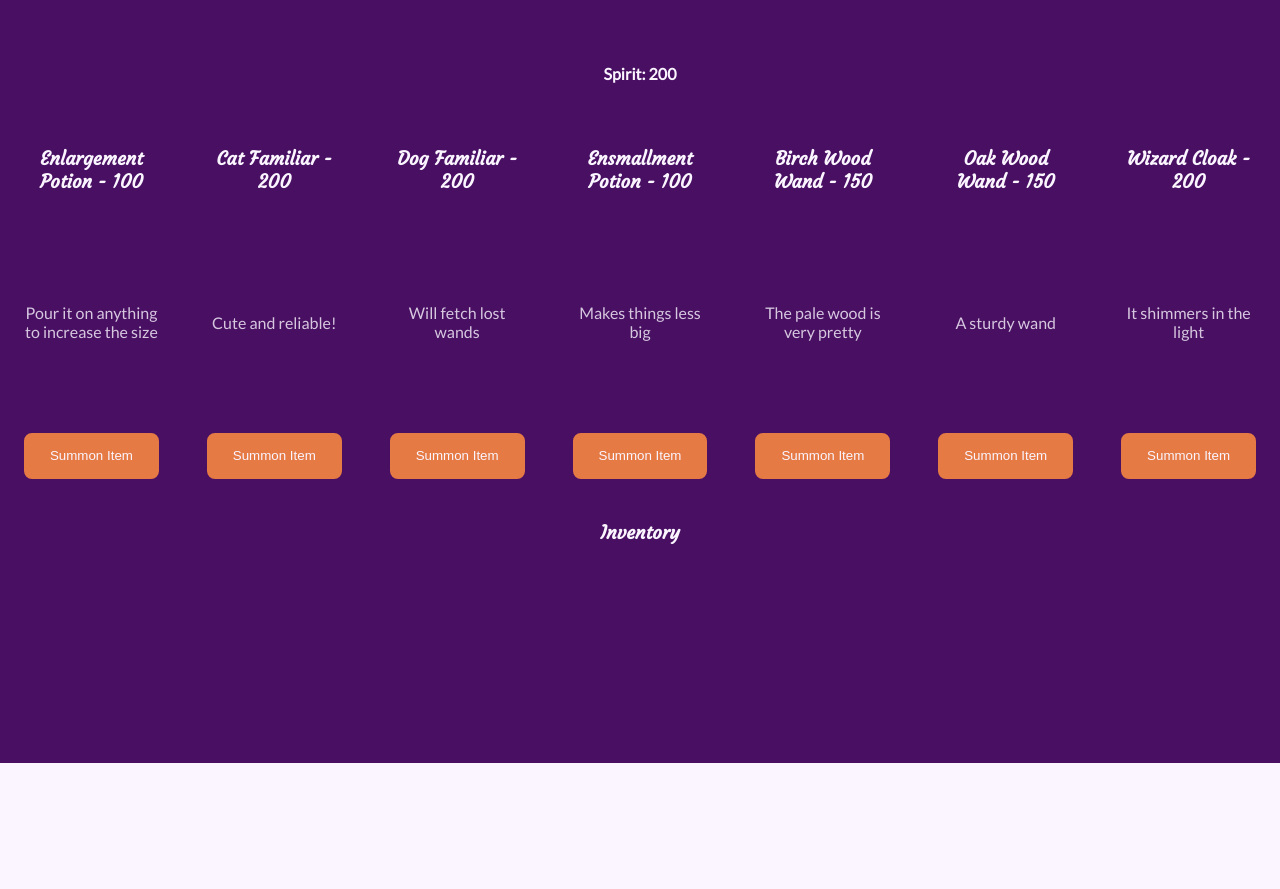
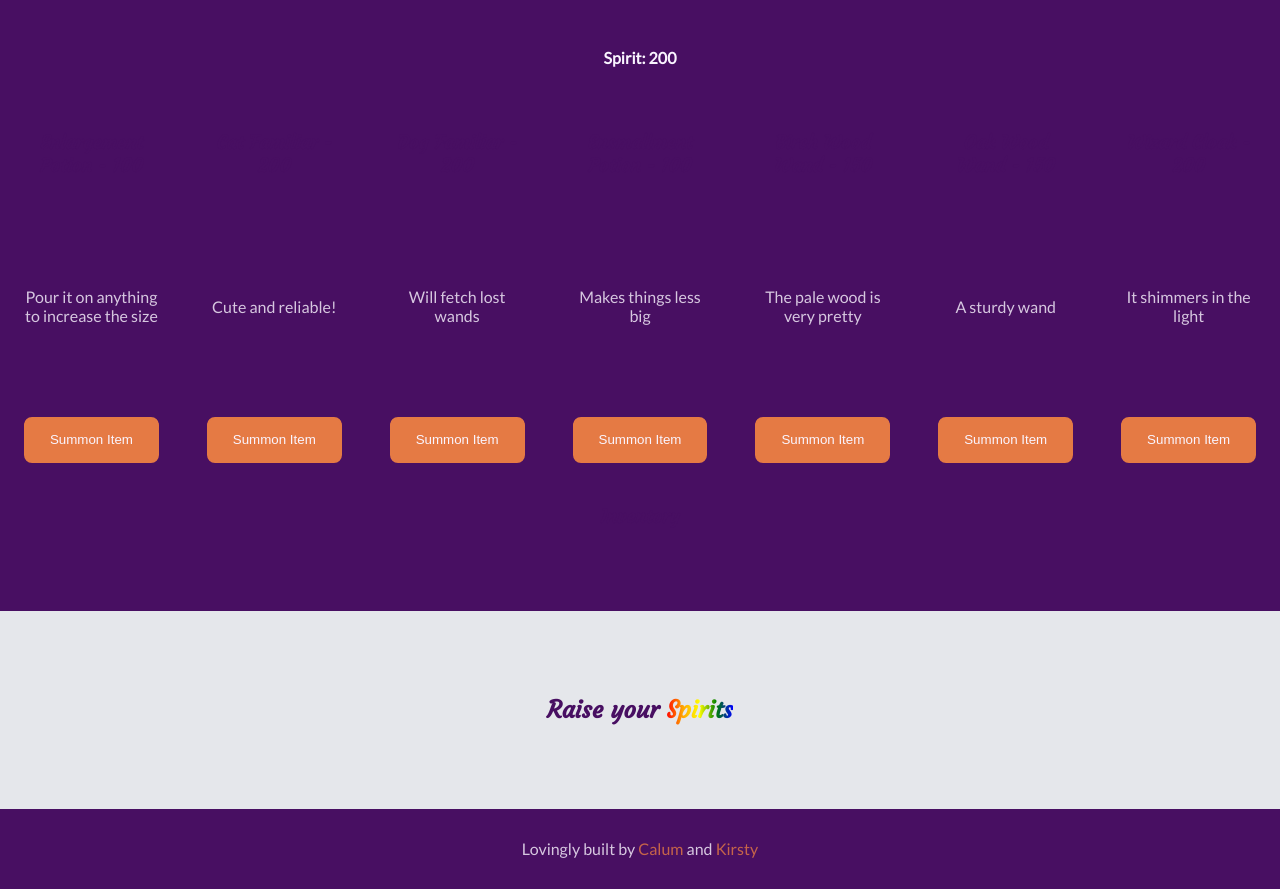
Before and after one commit to cmarsh27/chromemagic, a React (Create React App) app: page /summon in a window 1280 px wide. Shown: the part 340-1229 px from the top of the page. Before the commit the page ends 1103 px from the top, so only its background shows below. Built offline with nearby package versions, Linux system fonts and the light colour scheme.

Commit message:
Starting landing page

```diff
--- a/src/App.js
+++ b/src/App.js
@@ -2,6 +2,8 @@ import React, {useState, useEffect} from "react";
 import { BrowserRouter, Routes, Route } from "react-router-dom";
 
 import Navbar from "./components/Navbar/Navbar";
+import Footer from "./components/Footer/Footer";
+import Landing from "./pages/Landing/Landing";
 import Goals from "./pages/Goals/Goals";
 import Shop from "./pages/Shop/Shop";
 import Summon from "./pages/Summon/Summon";
@@ -38,10 +40,12 @@ function App() {
          <BrowserRouter>
             <Navbar spirit={spirit} ducats={ducats}/>
             <Routes>
+               <Route path="/get-started" exact element = {<Landing/>} />
                <Route path="/" exact element = {<Goals spirit={spirit} modifySpirit={modifySpirit} inventory={inventory}/>} />
                <Route path="/shop" exact element = {<Shop ducats={ducats} modifyDucats={modifyDucats}/>} />
                <Route path="/summon" exact element = {<Summon spirit={spirit} modifySpirit={modifySpirit}/>} />
             </Routes>
+            <Footer/>
          </BrowserRouter>
    );
 }
--- /dev/null
+++ b/src/components/Footer/Footer.js
@@ -0,0 +1,17 @@
+import React from 'react'
+
+const Footer = () => {
+  return (
+    <>
+        <section className='offwhite'>
+            <h2>Raise your <span className='fancy'>Spirits</span></h2>
+        </section>
+        <footer>
+            <p>Lovingly built by <a href="">Calum</a> and <a href="">Kirsty</a></p>
+        </footer>
+    </>
+
+  )
+}
+
+export default Footer
--- a/src/index.css
+++ b/src/index.css
@@ -10,12 +10,12 @@
 
 body {
   margin: 0;
-  font-family: 'Courgette', cursive;
   font-family: 'Lato', sans-serif;
   -webkit-font-smoothing: antialiased;
   -moz-osx-font-smoothing: grayscale;
   color: var(--mid-color);
   background-color: var(--light-color);
+  min-height: 100vh;
 }
 
 h1,h2,h3{
@@ -34,6 +34,10 @@ button{
 
 p{
   opacity: 0.8;
+}
+
+a{
+  text-decoration: none;
 }
 
 button:hover{
@@ -87,15 +91,56 @@ button:hover{
   color: var(--light-color);
 }
 
-.section {
+footer{
+  display: flex;
+  align-items: center;
+  justify-content: center;
+  height:10vh;
+  background-color: var(--dark-color);
+  color: var(--light-color);
+  padding:0;
+  margin:0;
+}
+footer a{
+  color: var(--brand-color)
+}
+
+section {
   text-align: center;
-  background-color: var(--dark-color);
-  min-height: 80vh;
+  background-color:  var(--dark-color);
   display: flex;
   flex-direction: column;
   align-items: center;
-  padding: 10vh 0;
+  padding: 8vh 10vw;
   color: var(--light-color);
+}
+.offwhite{
+  background-color: #e5e7eb;
+  color: var(--dark-color);
+}
+.offwhite h1{
+  color: var(--brand-color);
+}
+.offwhite h2,h3{
+  color: var(--dark-color);
+}
+
+.bonus-list{
+  text-align: left;
+  font-size: 1.2em;
+}
+
+.fancy{
+    background-image: linear-gradient(to left, blue, green, yellow, orange, red);
+    font-weight: bold;
+    -webkit-background-clip: text;
+    -webkit-text-fill-color: transparent;
+}
+.golden{
+	background-image: linear-gradient(to left, #8f6B29, #FDE08D, #DF9F28);
+  font-weight: bold;
+  -webkit-background-clip: text;
+  -webkit-text-fill-color: transparent;
 }
 
 .goal-intro{
@@ -134,6 +179,11 @@ button:hover{
 
 }
 
+.big{
+  font-size: 2em;
+  margin:0;
+}
+
 .rare{
   color: gold;
 }
--- /dev/null
+++ b/src/pages/Landing/Landing.js
@@ -0,0 +1,40 @@
+import React from 'react'
+
+const Landing = () => {
+  return (
+    <div>
+        <section className='offwhite'>
+            <h1>Achieve your Goals with gamified</h1>
+            <h1 className='big'>Magic</h1>
+
+        </section>
+        <section >
+        <div className='divided'>
+                <div>
+                    <h2>Earn <span className='fancy'>Spirit</span> by completing daily goals.</h2>
+                    <img src={require("../../Icons/journal.png")}></img>
+                </div>
+                <div className='bonus-list'>
+                    <ul>
+                        <li><p>Spend <span className='fancy'>Spirit</span> to summon magical items</p></li>
+                        <li><p>Sell items in your shop to earn <span className='golden'>Ducats</span></p></li>
+                        <li><p>Spend your <span className='golden'>Ducats</span> on new recipes!</p></li>
+                    </ul>
+
+                </div>
+            </div>
+        </section>
+        <section className='offwhite'>
+            <h1>Other features</h1>
+            <div>
+                <h3>Here are some other cool features that will try out chrome magic</h3>
+                <p>This is a great game and it will be useful because you will achieve many of your goals.</p>
+            </div>
+
+
+        </section>
+    </div>
+  )
+}
+
+export default Landing
```
